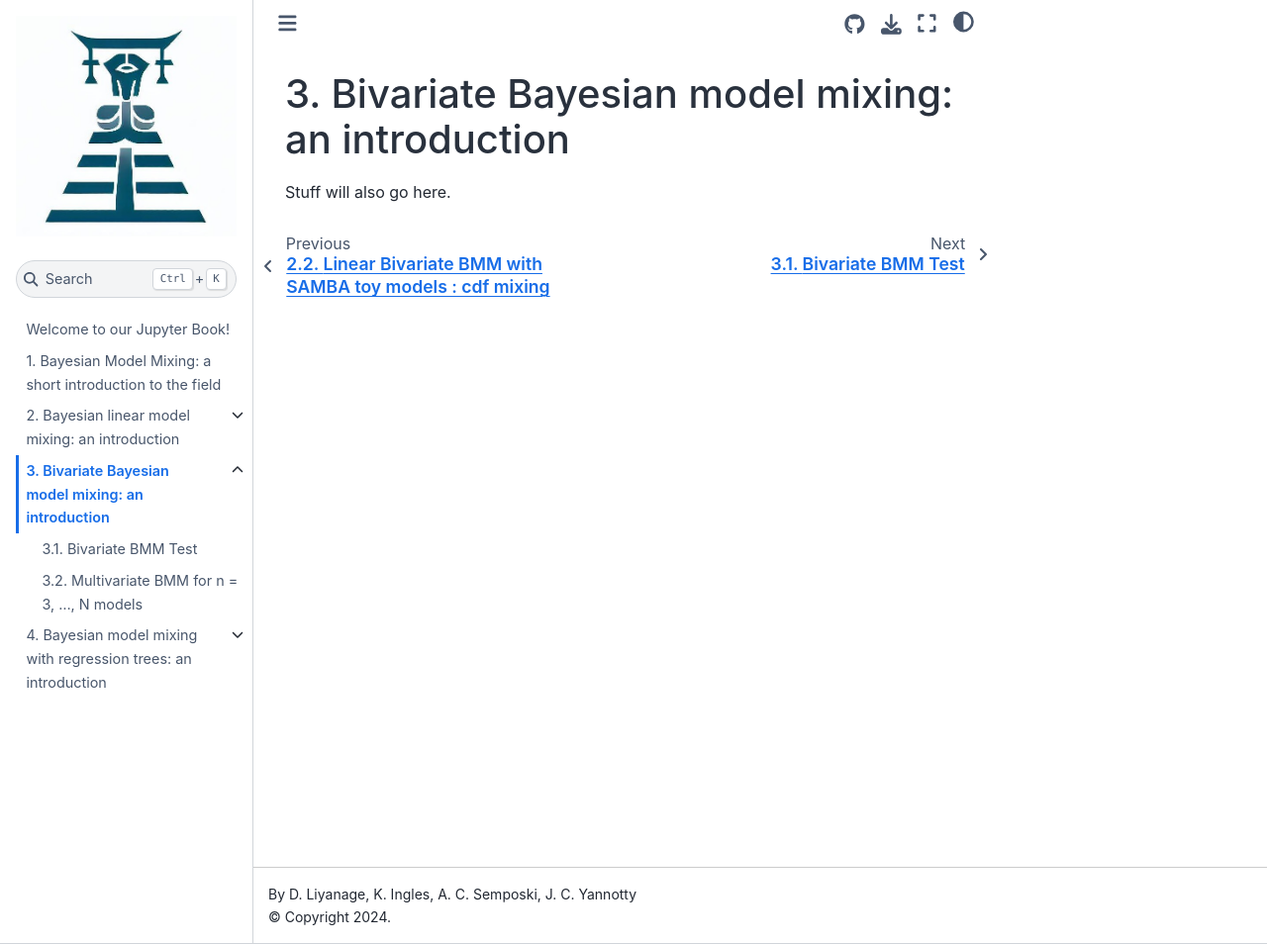
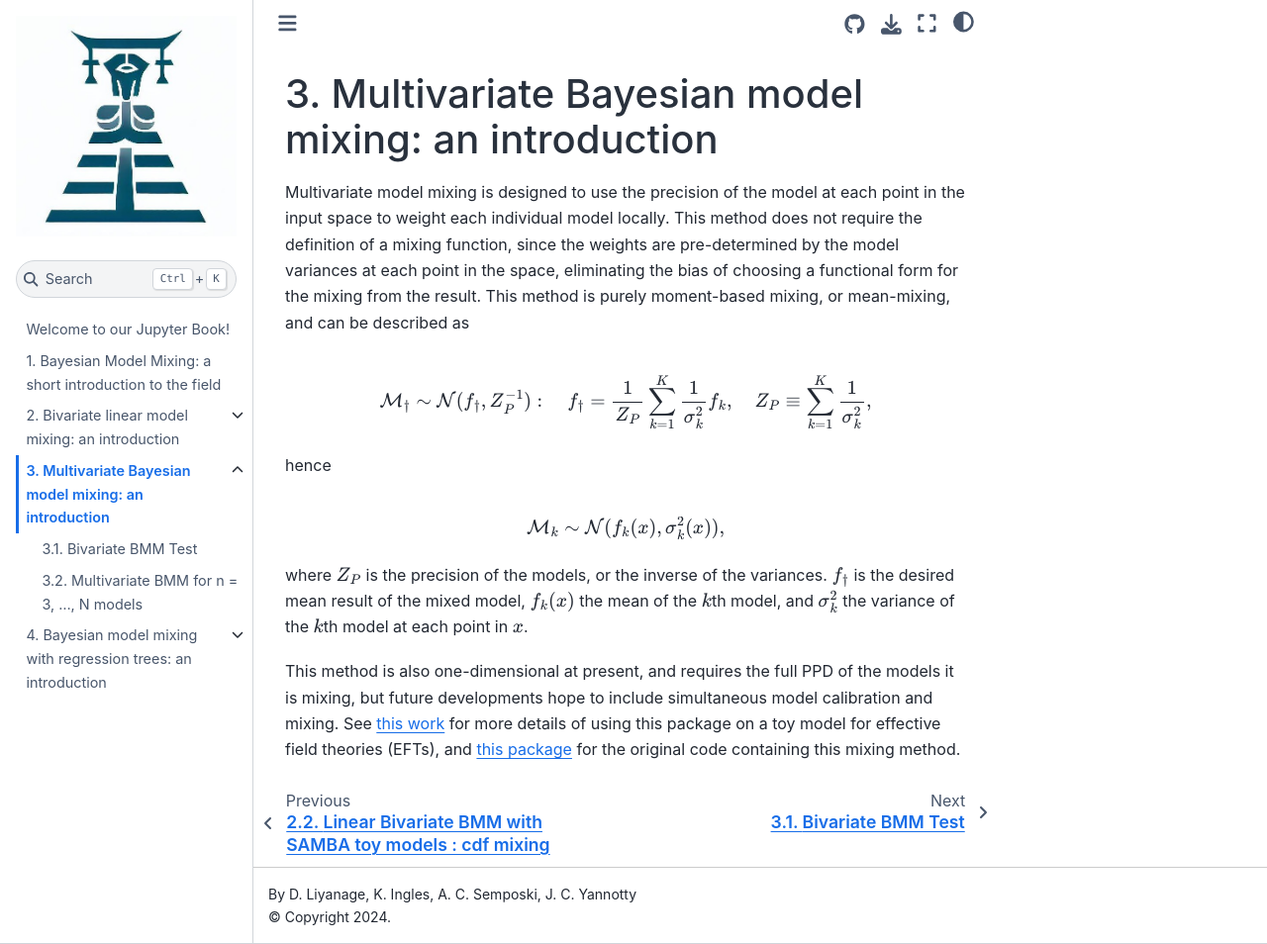
Before and after one commit to bandframework/Taweret, a Jupyter Book: the page built from book/notebooks/Biv_BMM/Bivariate_MM.md, in a window 1280 px wide and 954 px high. Shown: the whole window at 99% size. Built offline with Jupyter Book 1.0.4 settings and Sphinx 7.4.7 and the Sphinx Book theme 1.1.4, drawn with Linux system fonts in a browser that asks for light colours; pages that are not in the unit, such as notebooks, are missing from menus.

Commit message:
adding many pedagogical details

```diff
--- a/book/notebooks/Biv_BMM/Bivariate_MM.md
+++ b/book/notebooks/Biv_BMM/Bivariate_MM.md
@@ -1,3 +1,17 @@
-# Bivariate Bayesian model mixing: an introduction
+# Multivariate Bayesian model mixing: an introduction
 
-Stuff will also go here.
+Multivariate model mixing is designed to use the precision of the model at each point in the input space to weight each individual model locally. This method does not require the definition of a mixing function, since the weights are pre-determined by the model variances at each point in the space, eliminating the bias of choosing a functional form for the mixing from the result. This method is purely moment-based mixing, or mean-mixing, and can be described as
+
+$$
+\mathcal{M}_{\dagger} \sim \mathcal{N}(f_{\dagger}, Z_{P}^{-1}): \quad f_{\dagger} = \frac{1}{Z_{P}} \sum_{k=1}^{K} \frac{1}{\sigma_{k}^{2}} f_{k}, \quad Z_{P} \equiv \sum_{k=1}^{K} \frac{1}{\sigma_{k}^{2}},
+$$
+
+hence
+
+$$
+\mathcal{M}_{k} \sim \mathcal{N}(f_k(x), \sigma_{k}^{2}(x)),
+$$
+
+where $Z_{P}$ is the precision of the models, or the inverse of the variances. $f_{\dagger}$ is the desired mean result of the mixed model, $f_{k}(x)$ the mean of the $k$th model, and $\sigma_{k}^{2}$ the variance of the $k$th model at each point in $x$.
+
+This method is also one-dimensional at present, and requires the full PPD of the models it is mixing, but future developments hope to include simultaneous model calibration and mixing. See [this work](https://doi.org/10.1103/PhysRevC.106.044002) for more details of using this package on a toy model for effective field theories (EFTs), and [this package](https://github.com/asemposki/SAMBA) for the original code containing this mixing method.
```
Also changed, not shown: book/notebooks/LMM/LMM.md (+27 -2 lines), book/notebooks/Trees_BMM/Trees.md (+9 -1 lines).
